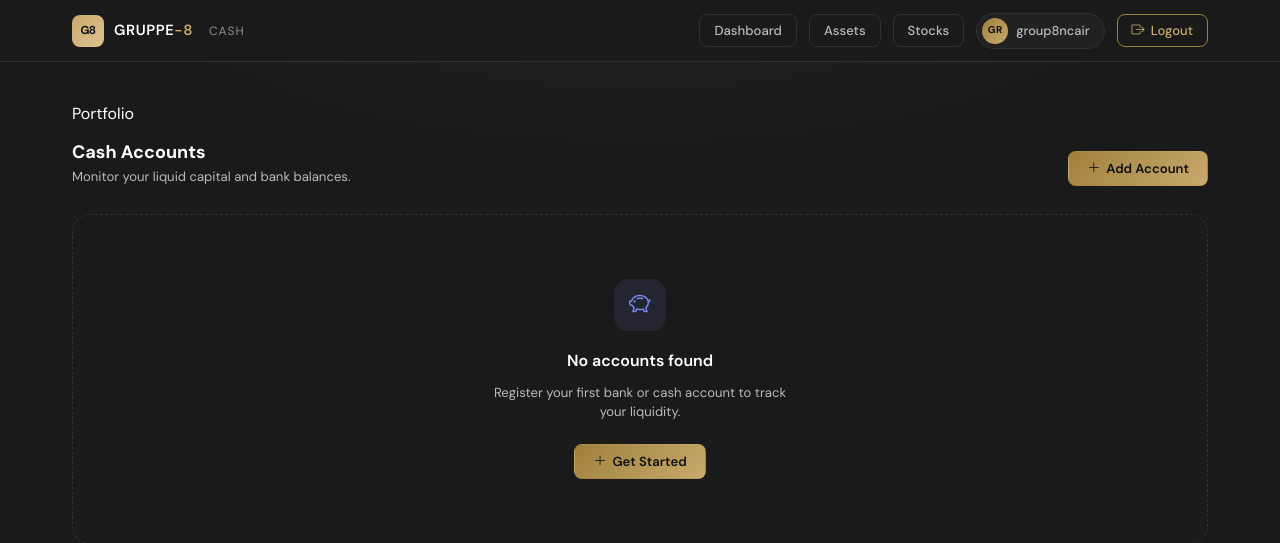
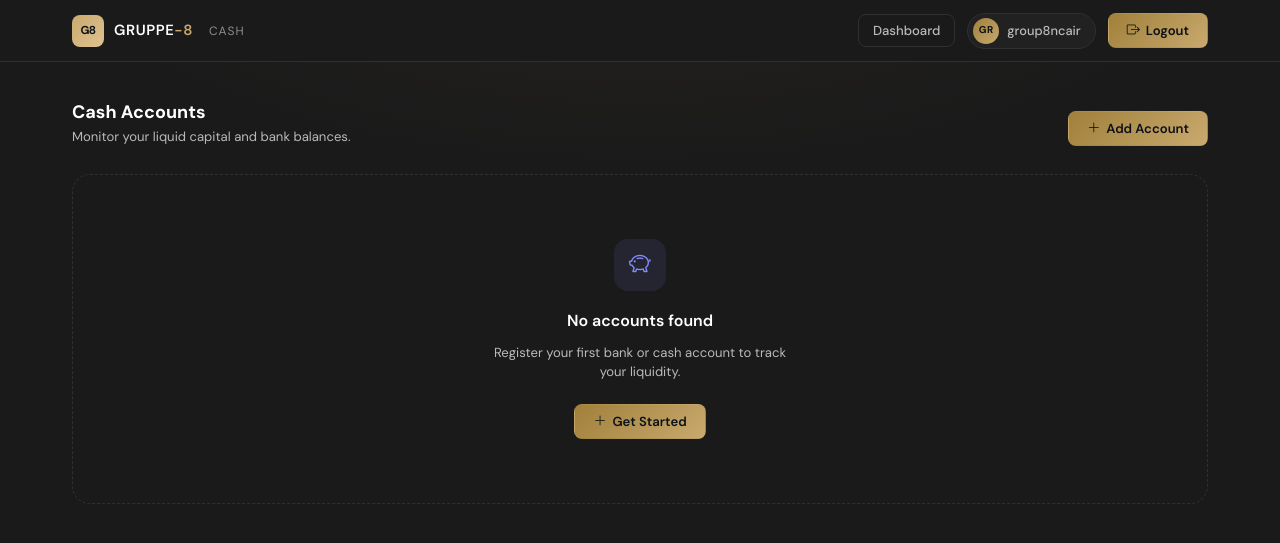
Before and after one commit to The-Venin-Guy/Gruppe-8, a Django app: page /portfolio/cash/ in a window 1280 px wide. Shown: the top 543 px of the page. Run offline with Django 5.2, Linux system fonts and the light colour scheme; a user stored in the database is signed in; data comes from the database, SQL or seed files in the repository.

Commit message:
fixed navbar, cash_list

```diff
--- a/templates/portfolio/cash_list.html
+++ b/templates/portfolio/cash_list.html
@@ -22,13 +22,11 @@
             </a>
             <div class="g8-nav-actions">
                 <a href="/dashboard/"        class="btn-g8 btn-g8--ghost">Dashboard</a>
-                <a href="/portfolio/assets/" class="btn-g8 btn-g8--ghost">Assets</a>
-                <a href="/portfolio/stocks/" class="btn-g8 btn-g8--ghost">Stocks</a>
                 <div class="g8-user-pill">
                     <div class="g8-user-avatar">{{ user.username|slice:":2" }}</div>
                     <span class="g8-user-name">{{ user.username }}</span>
                 </div>
-                <a href="/users/logout/" class="btn-g8 btn-g8--outline-gold">
+                <a href="/users/logout/" class="btn-g8 btn-g8--gold">
                     <i class="bi bi-box-arrow-right"></i> Logout
                 </a>
             </div>
@@ -41,7 +39,6 @@
         <!-- PAGE HEADER -->
         <div class="g8-page-header anim-fadeUp">
             <div class="g8-page-header__left">
-                <p class="g8-page-header__eyebrow">Portfolio</p>
                 <h1 class="g8-page-header__title">Cash Accounts</h1>
                 <p class="g8-page-header__sub">Monitor your liquid capital and bank balances.</p>
             </div>
```
